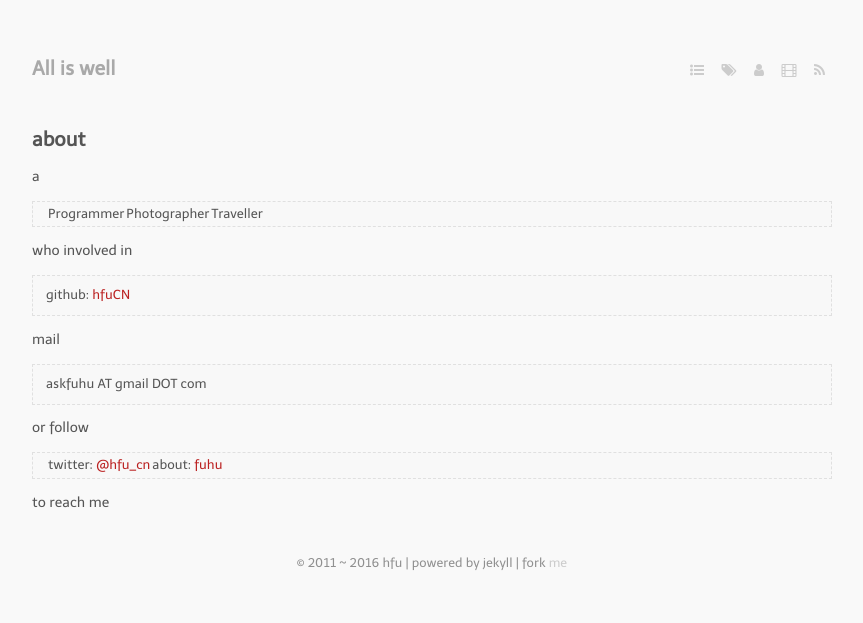
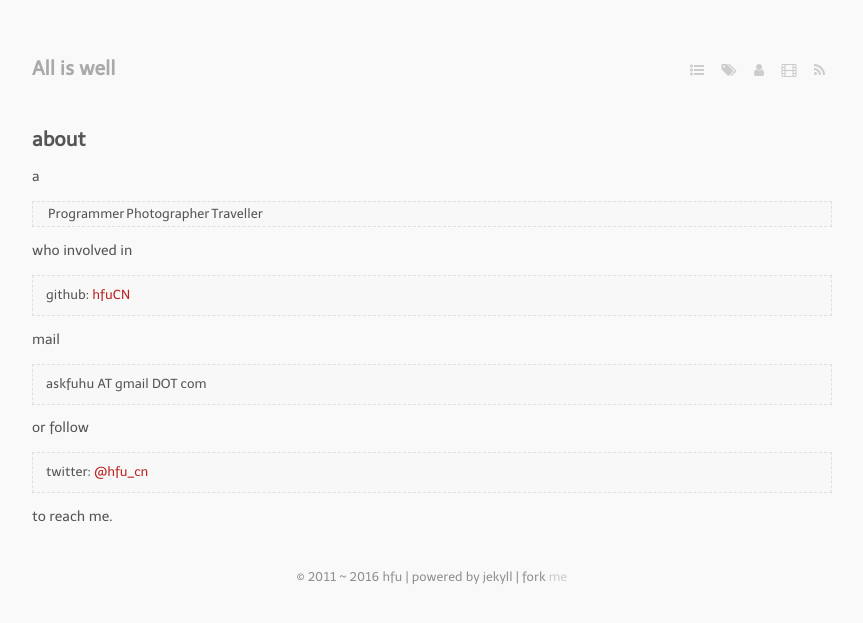
Before and after one commit to hfuCN/Pages, a Jekyll site: the page built from about.markdown, in a window 1280 px wide. Shown: the top 623 px of the page, without its empty margins (208-1071 px from the left). Built offline with Jekyll 4.4.1, drawn with Linux system fonts in a browser that asks for light colours; nearby versions of some CDN libraries; some web fonts are replaced; Markdown is read by kramdown in place of the engine named in the settings.

Commit message:
update about

```diff
--- a/_config.yml
+++ b/_config.yml
@@ -1,4 +1,4 @@
-markdown: kramdown
+# markdown: kramdown
 highlighter: rouge
 permalink: /:year/:month/:day/:title.html
 name: "All is well"
--- a/_layouts/default.html
+++ b/_layouts/default.html
@@ -35,7 +35,7 @@
         <footer>
           <div>
             {% assign first_post = site.posts | last %}
-            &copy; {{ first_post.date | date: "%Y" }} ~ {{ site.time | date: "%Y" }} {{ site.author }} | powered by jekyll | fork <a href="https://github.com/fuhu/fuhu.github.com" title="fork me">me</a>
+            &copy; {{ first_post.date | date: "%Y" }} ~ {{ site.time | date: "%Y" }} {{ site.author }} | powered by jekyll | fork <a href="https://github.com/hfucn/Pages" title="fork me">me</a>
           </div>
         </footer>
       </div> <!-- main -->
--- a/about.markdown
+++ b/about.markdown
@@ -17,6 +17,6 @@ mail
 
 or follow
 
-> twitter: [@hfu_cn](https://twitter.com/hfu_cn) | about: [fuhu](http://about.me/hfucn)
+> twitter: [@hfu_cn](https://twitter.com/hfu_cn)
 
-to reach me
+to reach me.
```
